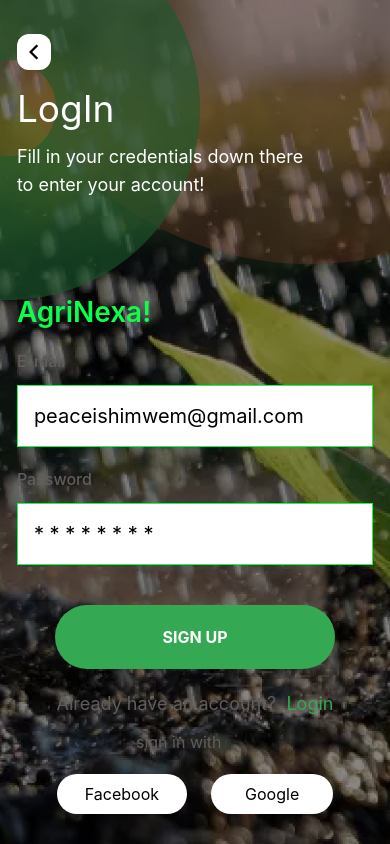
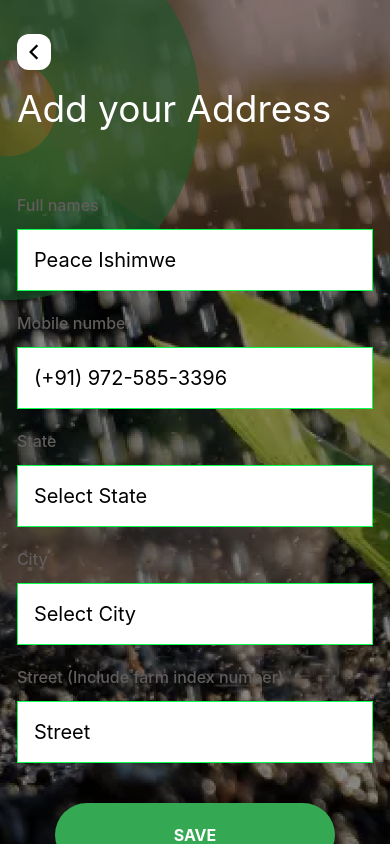
Before and after one commit to Peace-Ishimwe/AgrinexaFrontend, a React Native app: screen /addaddress in a window 390 px wide. Built offline with nearby package versions, Linux system fonts and the light colour scheme; grey boxes are pictures that could not be loaded; what react-native would draw is missing.

Commit message:
added the addaddress screen

```diff
--- a/package.json
+++ b/package.json
@@ -23,6 +23,7 @@
     "react-native-pager-view": "6.0.1",
     "react-native-safe-area-context": "4.4.1",
     "react-native-screens": "~3.18.0",
+    "react-native-select-dropdown": "^3.4.0",
     "styled-components": "^6.1.0",
     "typescript": "^4.6.3"
   },
--- a/src/routes/RootRouter.tsx
+++ b/src/routes/RootRouter.tsx
@@ -13,11 +13,12 @@
 import VerificationCode from '../screens/(auth)/verification/VerificationCode';
 import ResetPassword from '../screens/(auth)/reset-password/ResetPassword';
 import Login from '../screens/(auth)/login/Login';
+import AddAddress from '../screens/address/AddAddress';
 
 const RootNavigator = () => {
   return (
     <NavigationContainer>
-      <stack.Navigator initialRouteName='login' screenOptions={{ headerShown: false }} >
+      <stack.Navigator initialRouteName='addaddress' screenOptions={{ headerShown: false }} >
         <stack.Screen name="welcome" component={Welcome} />
         <stack.Screen name="onBoarding" component={OnBoarding} />
         <stack.Screen name="personalize" component={PersonalizeExperience} />
@@ -27,6 +28,7 @@
         <stack.Screen name='verificationCode' component={VerificationCode} />
         <stack.Screen name='resetpassword' component={ResetPassword} />
         <stack.Screen name='login' component={Login} />
+        <stack.Screen name='addaddress' component={AddAddress} />
       </stack.Navigator>
     </NavigationContainer>
   );
--- /dev/null
+++ b/src/screens/address/AddAddress.tsx
@@ -0,0 +1,58 @@
+import React, { useState } from 'react'
+import { Image, ImageBackground, Pressable, SafeAreaView, Text, TextInput, View } from 'react-native'
+import BackPageButton from '../../components/buttons/backPageButton'
+import ButtonTwo from '../../components/buttons/buttonTwo'
+import styled from 'styled-components/native'
+
+const StyledScrollView = styled.ScrollView.attrs(() => ({
+    contentContainerStyle: {
+        justifyContent: 'space-between'
+    },
+}))``;
+
+const AddAddress = () => {
+
+    const [password, setPassword] = useState("");
+
+    return (
+        <SafeAreaView className='bg-white h-[100vh] flex justify-between'>
+            <StyledScrollView className='h-full bg-white flex'>
+                <View>
+                    <ImageBackground className='h-[20vh] px-[2vh] pt-[4vh]' source={require("../../assets/authBgImage.png")}>
+                        <View className='flex flex-col items-start'>
+                            <BackPageButton />
+                            <Text className='text-[#fff] text-[37px] mt-4'>Add your Address</Text>
+                        </View>
+                    </ImageBackground>
+                    <View className='px-[2vh] mt-1'>
+                        <View className='mt-5'>
+                            <Text aria-label="Label for Username" className='text-base text-textMainColor font-medium' nativeID="email">Full names</Text>
+                            <TextInput keyboardType='email-address' aria-labelledby="email" className='border-[1px] bg-white mt-3 border-subMainColor p-4 text-xl' placeholder='ex: Peace Ishimwe' defaultValue='Peace Ishimwe' />
+                        </View>
+                        <View className='mt-5'>
+                            <Text aria-label="Label for Username" className='text-base text-textMainColor font-medium' nativeID="password">Mobile number</Text>
+                            <TextInput keyboardType='phone-pad' className='mt-3 border-[1px] bg-white border-subMainColor p-4 text-xl' placeholder='(+91) 972-585-3396' />
+                        </View>
+                        <View className='mt-5'>
+                            <Text aria-label="Label for Username" className='text-base text-textMainColor font-medium' nativeID="email">State</Text>
+                            <TextInput keyboardType='email-address' aria-labelledby="email" className='border-[1px] bg-white mt-3 border-subMainColor p-4 text-xl' placeholder='ex: Peace Ishimwe' defaultValue='Select State' />
+                        </View>
+                        <View className='mt-5'>
+                            <Text aria-label="Label for Username" className='text-base text-textMainColor font-medium' nativeID="email">City</Text>
+                            <TextInput keyboardType='email-address' aria-labelledby="email" className='border-[1px] bg-white mt-3 border-subMainColor p-4 text-xl' placeholder='ex: Peace Ishimwe' defaultValue='Select City' />
+                        </View>
+                        <View className='mt-5'>
+                            <Text aria-label="Label for Username" className='text-base text-textMainColor font-medium' nativeID="email">Street (Include farm index number)</Text>
+                            <TextInput keyboardType='email-address' aria-labelledby="email" className='border-[1px] bg-white mt-3 border-subMainColor p-4 text-xl' placeholder='ex: Peace Ishimwe' defaultValue='Street' />
+                        </View>
+                        <View className='my-10'>
+                            <ButtonTwo name='SAVE' />
+                        </View>
+                    </View>
+                </View>
+            </StyledScrollView>
+        </SafeAreaView>
+    )
+}
+
+export default AddAddress
```
Also changed, not shown: 1 other file (tests, documents, lock files or other folders).
